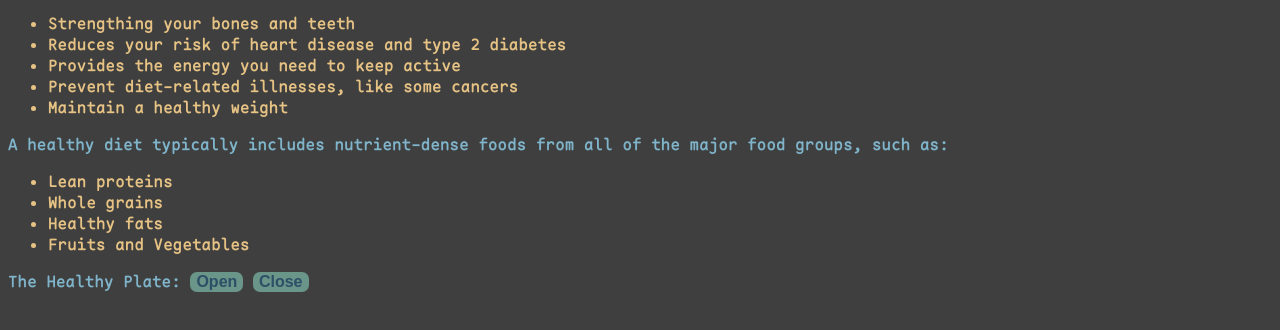
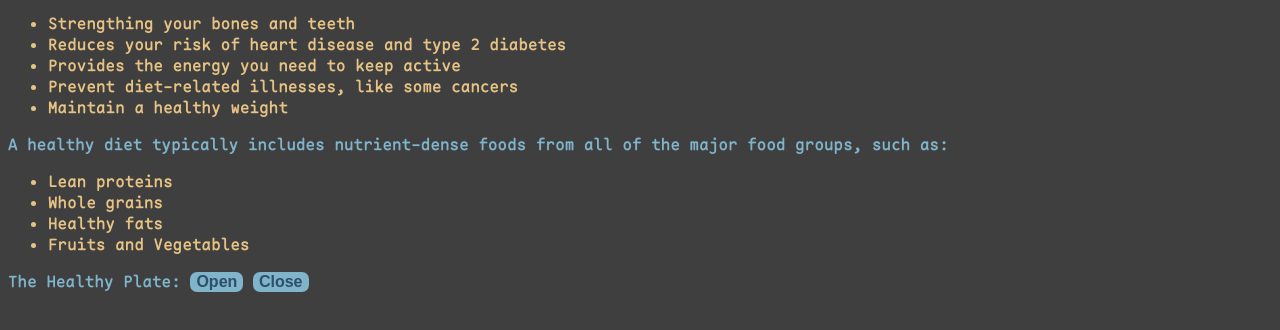
Before and after one commit to Penguin27564/Penguin27564.github.io, a plain HTML site: page index.html in a window 1280 px wide. Shown: the part 130-460 px from the top of the page. Drawn offline with Linux system fonts and the light colour scheme.

Commit message:
Update button look

```diff
--- a/css/style.css
+++ b/css/style.css
@@ -35,7 +35,7 @@ a:hover
 button
 {
     border-radius: 7px;
-    background-color: #6A9589; /* Green */
+    background-color: #7FB4CA; /* Green */
     border: none;
     color: #2D4F67;
     display: inline-block;
```
